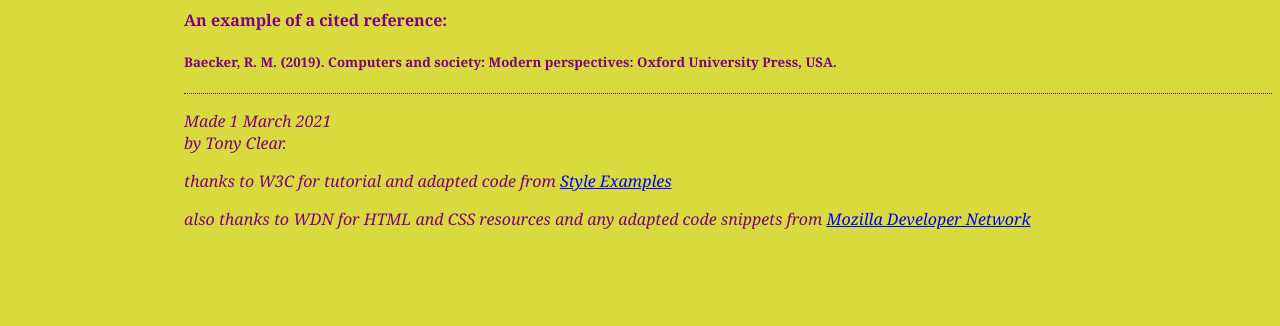
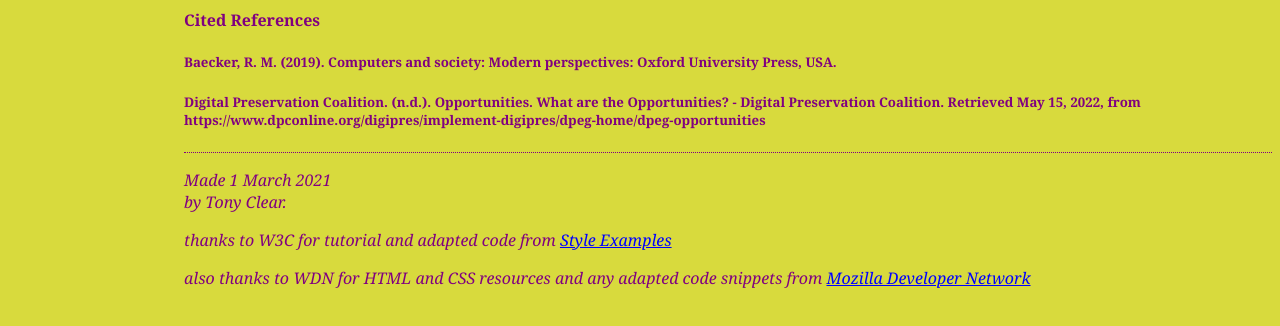
Before and after one commit to Ghastly181/DigitalPreservationSite, a plain HTML site: page Digital Preservation Website/misc/references.html in a window 1280 px wide. Shown: the part 382-708 px from the top of the page. Drawn offline with Linux system fonts and the light colour scheme.

Commit message:
Update references.html

```diff
--- a/Digital Preservation Website/misc/references.html
+++ b/Digital Preservation Website/misc/references.html
@@ -27,10 +27,10 @@
 </ul><h4><p>The page or area listing the sources <em>(high quality refereed journal or conference articles - cited as APA formatted references)</em>
 and any web links to high quality resources supporting the arguments in your site.<p></h4>
 
-</ul><h4><p>An example of a cited reference:<p></h4>
+</ul><h4><p>Cited References<p></h4>
 
 </ul><h5><p>Baecker, R. M. (2019). Computers and society: Modern perspectives: Oxford University Press, USA.<p></h5>
-
+</ul><h5><p>Digital Preservation Coalition. (n.d.). Opportunities. What are the Opportunities? - Digital Preservation Coalition. Retrieved May 15, 2022, from https://www.dpconline.org/digipres/implement-digipres/dpeg-home/dpeg-opportunities<p></h5>
 <!-- Sign and date the page, it's only polite! -->
 <address>Made 1 March 2021<br>
   by Tony Clear.</address>
```
